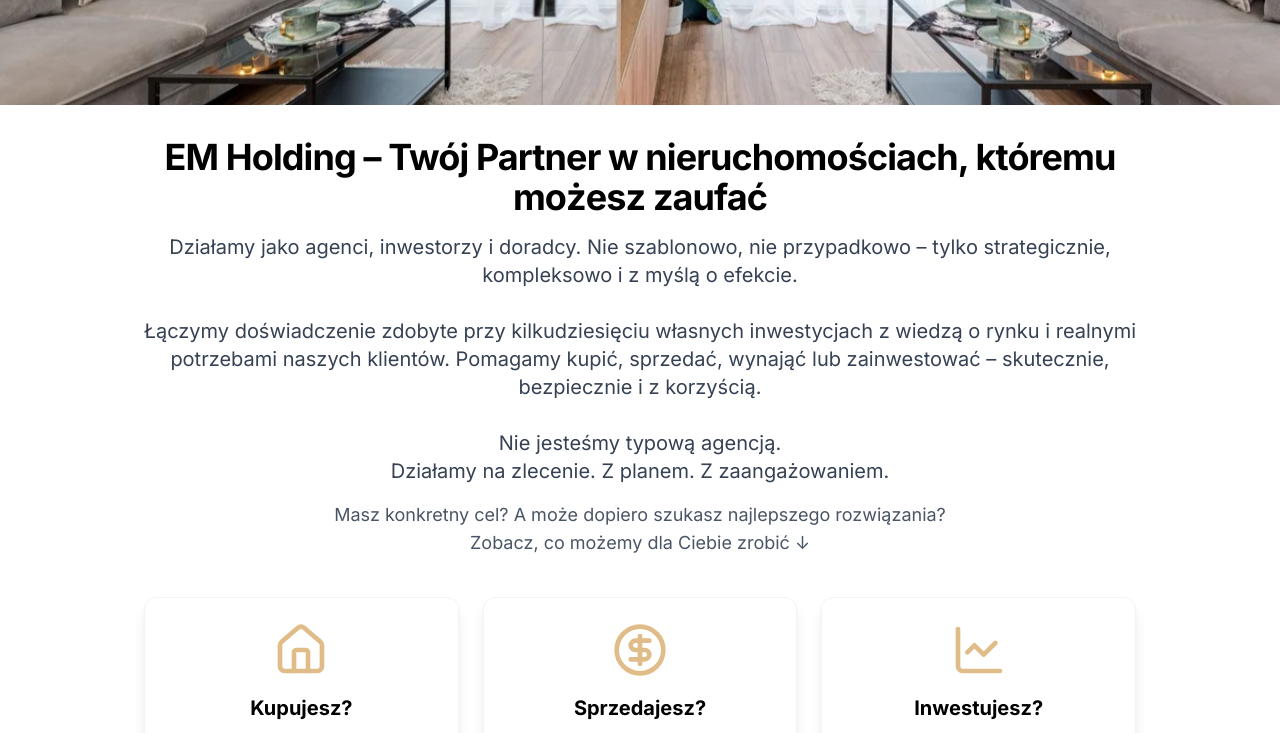
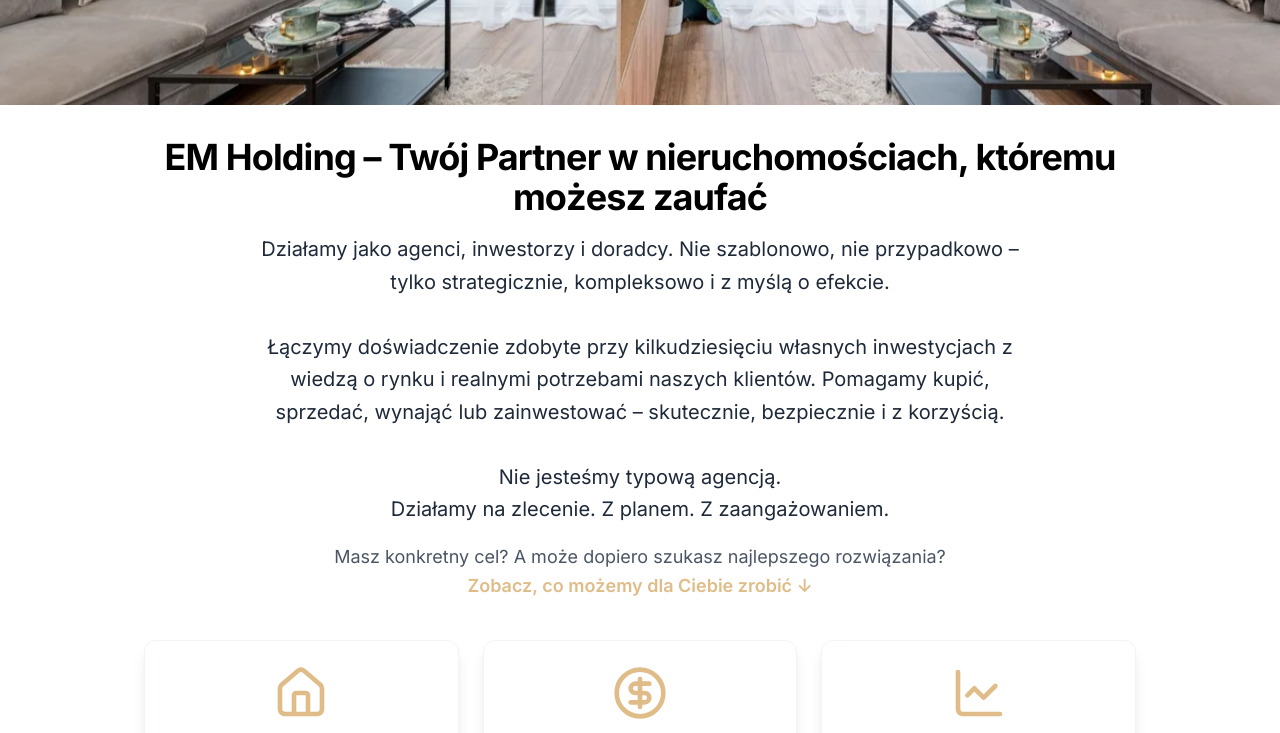
Before and after one commit to karol-wojak/real_estate_website, a React (Vite) app: page / in a window 1280 px wide. Shown: the part 455-1188 px from the top of the page. Built offline with nearby package versions, Linux system fonts and the light colour scheme.

Commit message:
Refactor Services page: enhance text alignment and styling for improved readability

```diff
--- a/src/pages/Services.jsx
+++ b/src/pages/Services.jsx
@@ -7,14 +7,17 @@
     <section id="services" className="w-full max-w-5xl mx-auto mb-16 px-4">
         <div className="text-center mb-10">
             <h2 className="text-3xl md:text-4xl font-extrabold mb-4 tracking-tight">EM Holding – Twój Partner w nieruchomościach, któremu możesz zaufać</h2>
-            <p className="text-lg md:text-xl text-gray-700 mb-2">Działamy jako agenci, inwestorzy i doradcy. Nie szablonowo, nie przypadkowo – tylko strategicznie, kompleksowo i z myślą o efekcie.<br/><br/>
+            <p className="text-left md:text-center text-lg md:text-xl text-gray-800 font-medium leading-relaxed mb-4 max-w-3xl mx-auto">
+                Działamy jako agenci, inwestorzy i doradcy. Nie szablonowo, nie przypadkowo – tylko strategicznie, kompleksowo i z myślą o efekcie.<br/><br/>
                 Łączymy doświadczenie zdobyte przy kilkudziesięciu własnych inwestycjach z wiedzą o rynku i realnymi potrzebami naszych klientów.
                 Pomagamy kupić, sprzedać, wynająć lub zainwestować – skutecznie, bezpiecznie i z korzyścią. <br/><br/>
                 Nie jesteśmy typową agencją. <br/>
                 Działamy na zlecenie. Z planem. Z zaangażowaniem.
             </p>
-            <p className="text-base md:text-lg text-gray-600 mt-4">Masz konkretny cel? A może dopiero szukasz najlepszego rozwiązania?<br/>
-                Zobacz, co możemy dla Ciebie zrobić ↓</p>
+            <p className="text-left md:text-center text-base md:text-lg text-gray-600 leading-relaxed mt-2 mb-2 max-w-2xl mx-auto">
+                Masz konkretny cel? A może dopiero szukasz najlepszego rozwiązania?<br/>
+                <span className="font-semibold text-[#e0bc88]">Zobacz, co możemy dla Ciebie zrobić ↓</span>
+            </p>
         </div>
         <div className="flex flex-col md:flex-row gap-8 md:gap-6">
             {/* Kupujesz */}
```
